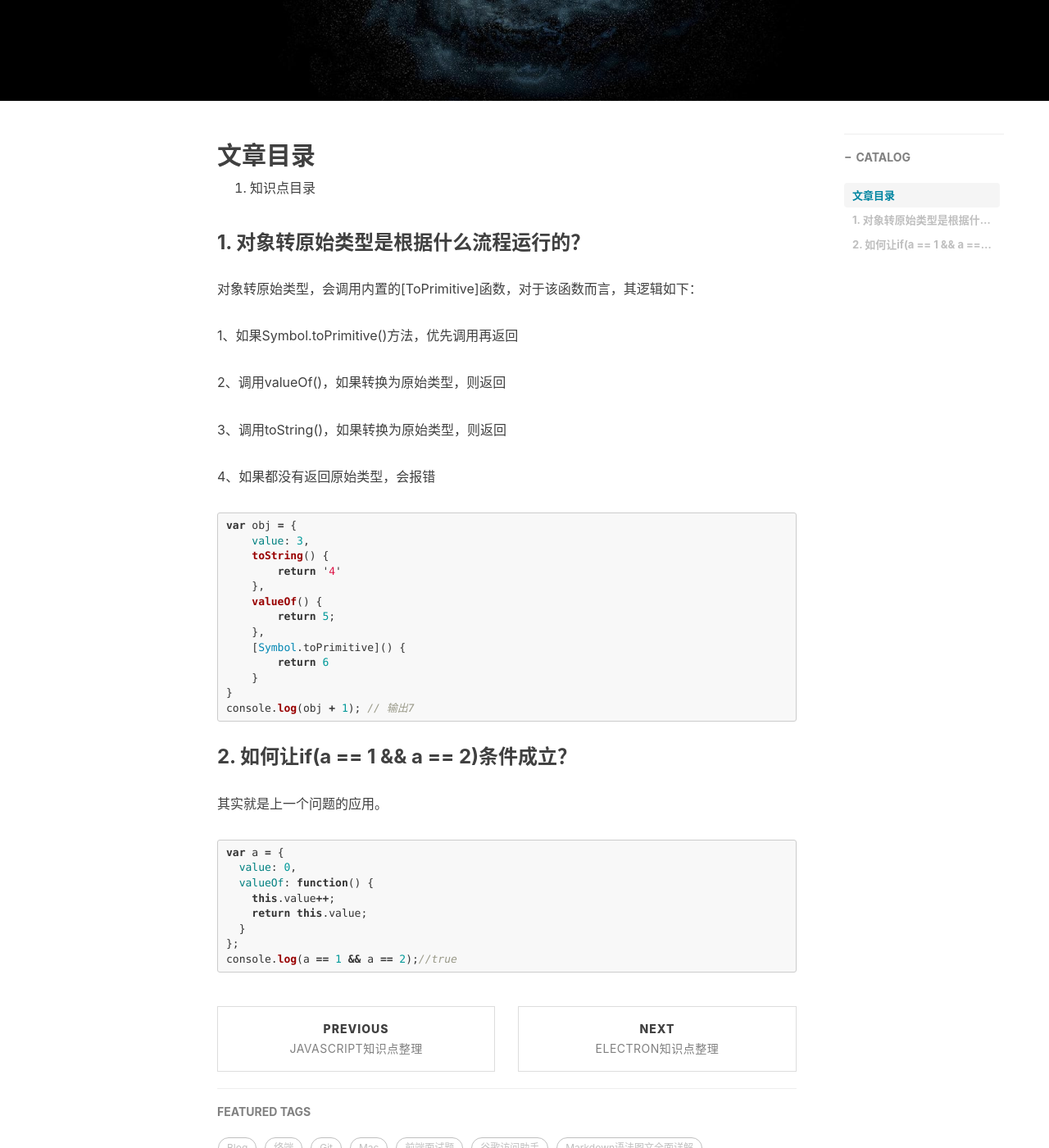
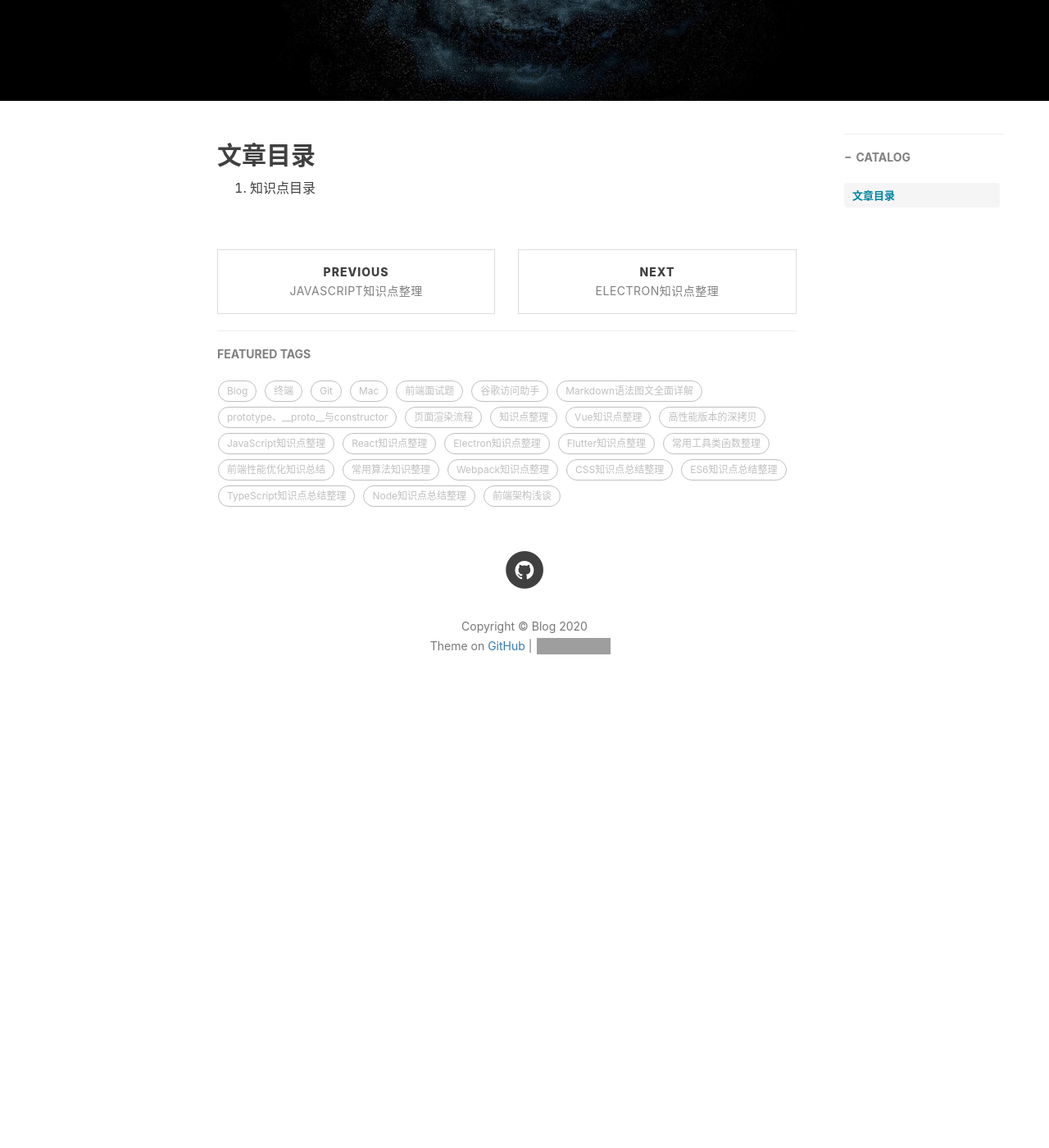
Before and after one commit to ExclusiveTreature/haotianblog.github.io, a Jekyll site: the page built from _posts/2019-09-09-React知识点整理.md, in a window 1280 px wide and 1400 px high, scrolled down 400 px. Shown: the whole window at 82% size. Built offline with Jekyll 4.4.1, drawn with Linux system fonts in a browser that asks for light colours; nearby versions of some CDN libraries; comment, search, counter and statistics services are not loaded; after the commit the page ends 1292 px from its top, so only the background shows below that; grey boxes are pictures that could not be loaded.

Commit message:
样式调整

````diff
--- a/_posts/2019-09-09-React知识点整理.md
+++ b/_posts/2019-09-09-React知识点整理.md
@@ -12,41 +12,3 @@ tags:
 
 ## 文章目录
 1. 知识点目录
-
-### 1. 对象转原始类型是根据什么流程运行的？
-对象转原始类型，会调用内置的[ToPrimitive]函数，对于该函数而言，其逻辑如下：
-
-1、如果Symbol.toPrimitive()方法，优先调用再返回
-
-2、调用valueOf()，如果转换为原始类型，则返回
-
-3、调用toString()，如果转换为原始类型，则返回
-
-4、如果都没有返回原始类型，会报错
-```js
-var obj = {
-    value: 3,
-    toString() {
-        return '4'
-    },
-    valueOf() {
-        return 5;
-    },
-    [Symbol.toPrimitive]() {
-        return 6
-    }
-}
-console.log(obj + 1); // 输出7
-```
-### 2. 如何让if(a == 1 && a == 2)条件成立？
-其实就是上一个问题的应用。
-```js
-var a = {
-  value: 0,
-  valueOf: function() {
-    this.value++;
-    return this.value;
-  }
-};
-console.log(a == 1 && a == 2);//true
-```
````
Also changed, not shown: _posts/2019-08-05-知识点整理.md (+1 -1 lines), _posts/2019-09-16-Electron知识点整理.md (+0 -38 lines), _posts/2019-09-29-Flutter知识点整理.md (+0 -38 lines).
